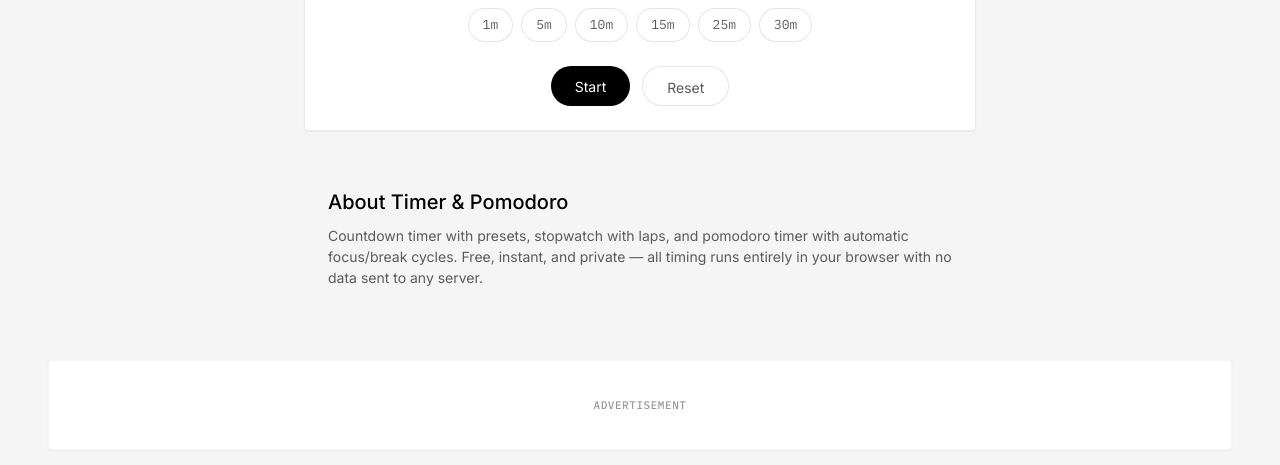
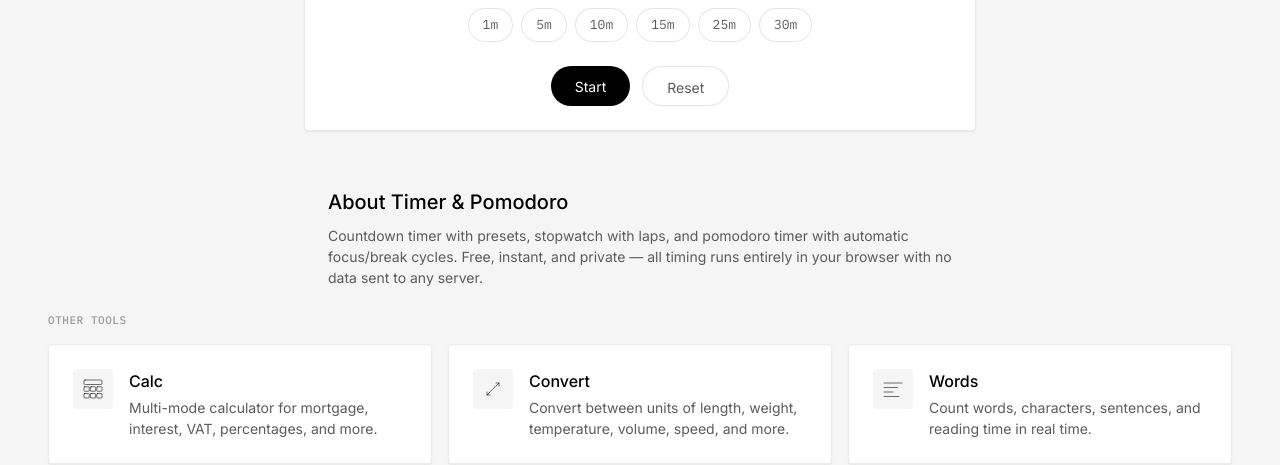
Before and after one commit to sharan01x/reddtools, an Astro site: page /timer in a window 1280 px wide. Shown: the part 335-800 px from the top of the page. Built offline with nearby package versions, Linux system fonts and the light colour scheme; Astro itself is replaced by a stand-in of ours.

Commit message:
Remove visible ad blocks from tool pages
AdSense loader script and meta tag retained — only the grey
'Advertisement' boxes and associated CSS removed.

```diff
--- a/src/layouts/Layout.astro
+++ b/src/layouts/Layout.astro
@@ -115,25 +115,6 @@ const fullTitle = title === siteName ? title : `${title} — ${siteName}`;
   <main class="main-content">
     <slot />
   </main>
-
-  {activeTool && (
-    <div class="ad-section" style="margin-top: 48px;">
-      <div class="ad-zone" aria-label="Advertisement">
-        <span class="ad-label">Advertisement</span>
-        <ins class="adsbygoogle"
-          style="display:block"
-          data-ad-client="ca-pub-5515034734309671"
-          data-ad-slot="0000000000"
-          data-ad-format="auto"
-          data-full-width-responsive="true"></ins>
-        <script is:inline>
-          if (window.adsbygoogle) {
-            (adsbygoogle = window.adsbygoogle || []).push({});
-          }
-        </script>
-      </div>
-    </div>
-  )}
 
   {activeTool && (
     <section class="cross-promo">
@@ -320,40 +301,6 @@ const fullTitle = title === siteName ? title : `${title} — ${siteName}`;
       }
     }
 
-    .ad-section {
-      max-width: 1440px;
-      margin: 0 auto;
-      padding: 0 24px 24px;
-    }
-
-    @media (min-width: 768px) {
-      .ad-section {
-        padding: 0 48px 24px;
-      }
-    }
-
-    .ad-zone {
-      border-radius: 4px;
-      background: #fff;
-      border: 1px solid rgba(0, 0, 0, 0.04);
-      box-shadow: 0 1px 2px rgba(0, 0, 0, 0.06);
-      padding: 24px;
-      text-align: center;
-      min-height: 90px;
-      display: flex;
-      align-items: center;
-      justify-content: center;
-    }
-
-    .ad-label {
-      font-family: 'IBM Plex Mono', monospace;
-      font-size: 11px;
-      font-weight: 500;
-      letter-spacing: 0.05em;
-      text-transform: uppercase;
-      color: #999;
-    }
-
     .cross-promo {
       max-width: 1440px;
       margin: 0 auto;
```
